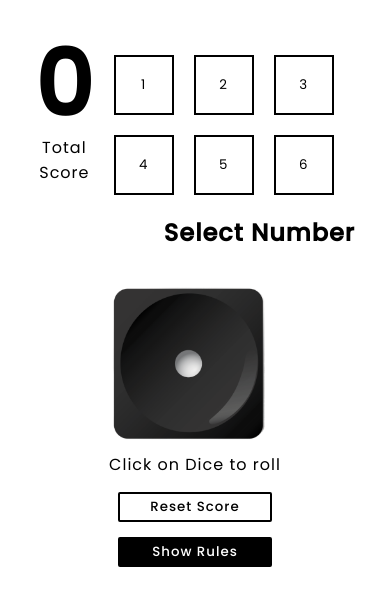
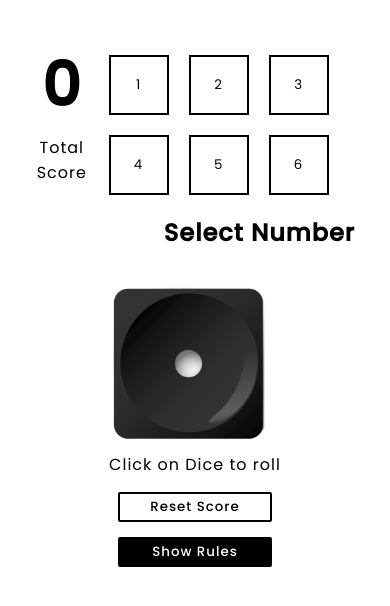
Before and after one commit to mayankkr121001/dice-game, a React (Create React App) app: page /dice-game/gamepage in a window 390 px wide. Shown: the top 606 px of the page. Built offline with nearby package versions, Linux system fonts and the light colour scheme.

Commit message:
some resposiveness

```diff
--- a/src/App.css
+++ b/src/App.css
@@ -247,4 +247,8 @@ button {
     .homeInfo h1 {
         font-size: 40px;
     }
+    .scoreDiv h1 {
+        font-size: 60px;
+        line-height: 100px;
+    }
 }
```
